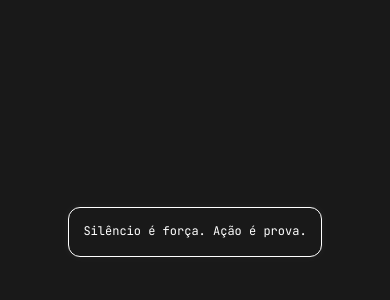
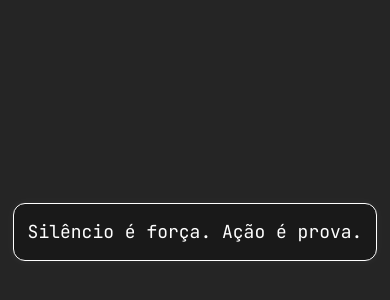
Before and after one commit to josuelm874/motivational-phrase, a plain HTML site: page index.html in a window 390 px wide. Shown: the part 190-490 px from the top of the page. Drawn offline with Linux system fonts and the light colour scheme.

Commit message:
Update index.html

```diff
--- a/index.html
+++ b/index.html
@@ -8,7 +8,7 @@
     body {
       margin: 0;
       padding: 0;
-      background-color: #191919;
+      background-color: #252525;
       font-family: 'JetBrains Mono', monospace;
       color: #ffffff;
       display: flex;
@@ -45,7 +45,7 @@
     @media (max-width: 600px) {
       .box {
         padding: 14px;
-        font-size: 12px;
+        font-size: 18px;
       }
     }
   </style>
```
